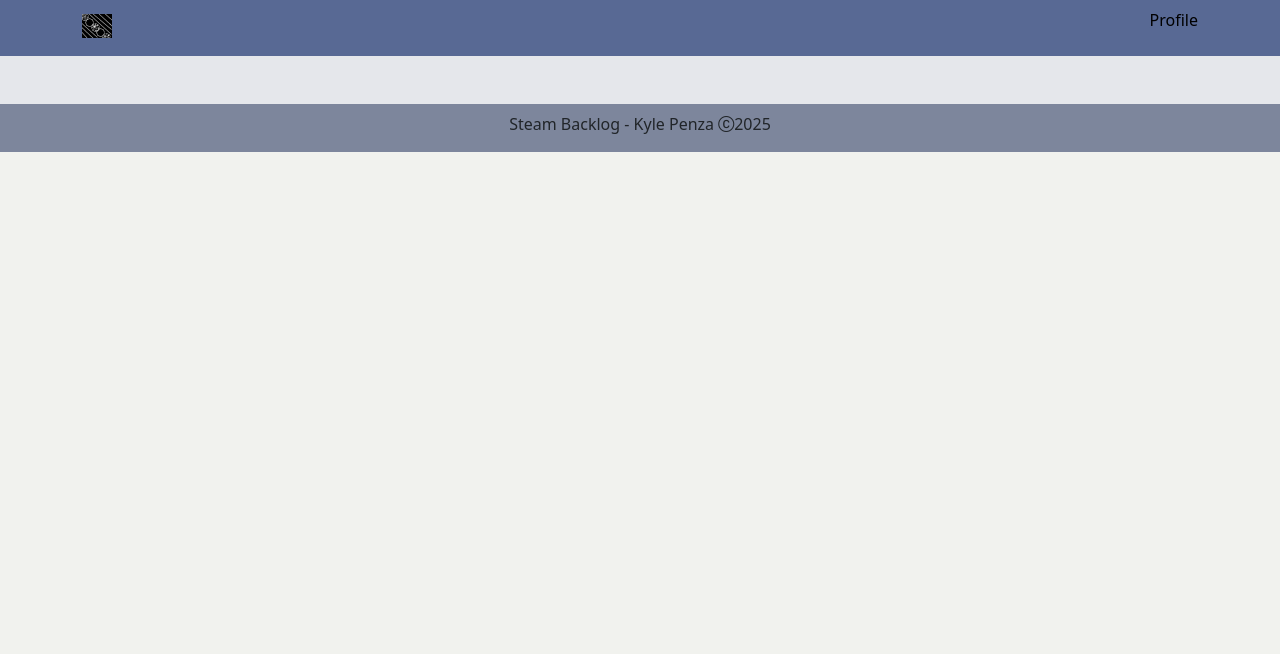
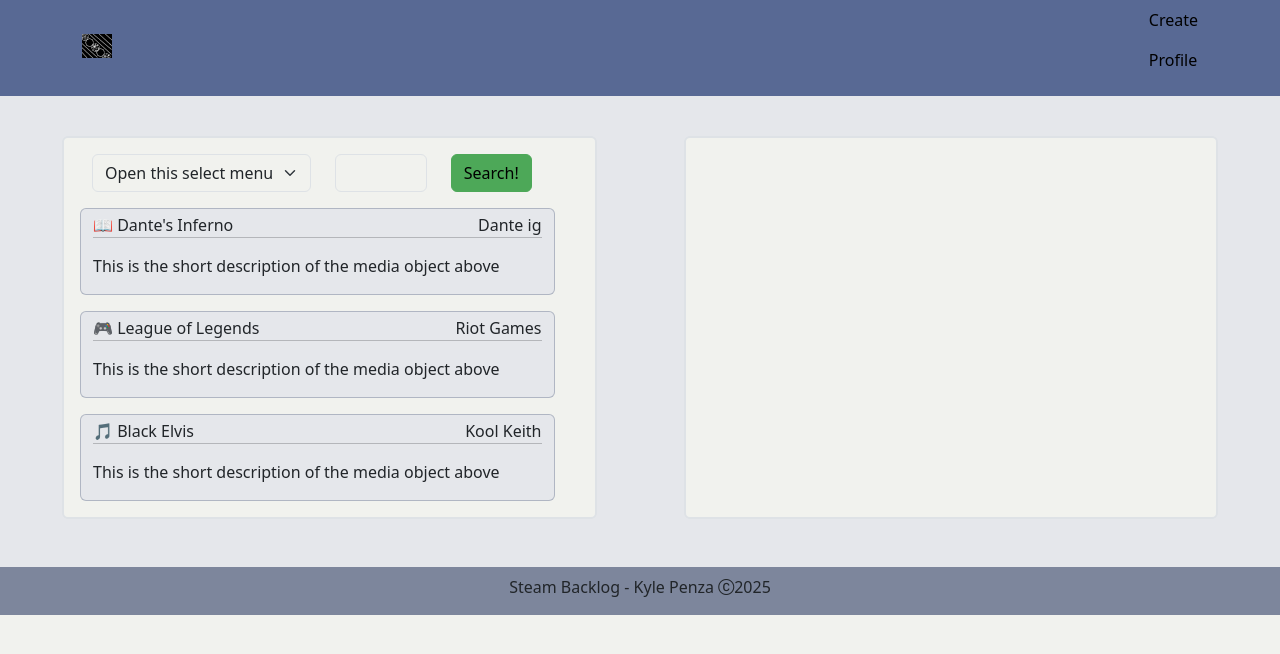
Before and after one commit to Penza-WCTC/vue-sfc-steam-backlog, a Vue app: page /create in a window 1280 px wide. Shown: the top 654 px of the page. Built offline with nearby package versions, Linux system fonts and the light colour scheme.

Commit message:
1.4.1 - Mockup of CreateView created

```diff
--- a/src/App.vue
+++ b/src/App.vue
@@ -135,7 +135,12 @@ export default {
                     <img src="./images/Logo v1.png" alt="Logo" width="30" height="24"
                         class="d-inline-block align-text-top">
                 </router-link>
-                <div class="justify-content-end"><router-link to="/profile">
+                <div class="justify-content-end">
+                    <router-link to="/create">
+                        <p class="text-black">Create</p>
+                    </router-link>
+
+                    <router-link to="/profile">
                         <p class="text-black">Profile</p>
                     </router-link></div>
             </div>
--- /dev/null
+++ b/src/components/views/CreateView.vue
@@ -0,0 +1,82 @@
+<script>
+export default {
+    name: "CreateView",
+
+    props: {
+        fullLibrary: { type: Array }
+    },
+
+    methods:{
+        testMethod(event){
+            document.getElementById("endpoint").appendChild(event.currentTarget);
+        }
+    },
+}
+</script>
+
+<template>
+    <div class="container">
+        <div class="row">
+            <div class="col-md px-3 pb-3 border border-2 row g-3 bg-light rounded">
+
+                <form action="" class="row mt-3">
+                    <div class="col-auto">
+                        <select class="form-select" aria-label="Search Selection">
+                            <option selected>Open this select menu</option>
+                            <option value="1">One</option>
+                            <option value="2">Two</option>
+                            <option value="3">Three</option>
+                        </select>
+                    </div>
+                    <div class="col">
+                        <input type="text" aria-label="Searchbar" class="form-control">
+                    </div>
+                    <div class="col">
+                        <button class="btn btn-success">Search!</button>
+                    </div>
+                </form>
+
+                <div class="row" id="startpoint">
+                    <div class="col-12 border border-secondary border-opacity-50 rounded mt-3 pt-1 bg-secondary-subtle pointer" v-on:click="testMethod($event)">
+                        <div class="d-flex justify-content-between">
+                            <p class="mb-0">📖 Dante's Inferno</p>
+                            <p class="mb-0">Dante ig</p>
+                        </div>
+                        <hr class="mt-0">
+                        <div>
+                            <p>This is the short description of the media object above</p>
+                        </div>
+                    </div>
+
+                    <div class="col-12 border border-secondary border-opacity-50 rounded mt-3 pt-1 bg-secondary-subtle pointer" v-on:click="testMethod($event)">
+                        <div class="d-flex justify-content-between">
+                            <p class="mb-0">🎮 League of Legends</p>
+                            <p class="mb-0">Riot Games</p>
+                        </div>
+                        <hr class="mt-0">
+                        <div>
+                            <p>This is the short description of the media object above</p>
+                        </div>
+                    </div>
+
+                    <div class="col-12 border border-secondary border-opacity-50 rounded mt-3 pt-1 bg-secondary-subtle pointer" v-on:click="testMethod($event)">
+                        <div class="d-flex justify-content-between">
+                            <p class="mb-0">🎵 Black Elvis</p>
+                            <p class="mb-0">Kool Keith</p>
+                        </div>
+                        <hr class="mt-0">
+                        <div>
+                            <p>This is the short description of the media object above</p>
+                        </div>
+                    </div>
+                </div>
+
+            </div>
+            <div class="col-md offset-md-1 px-3 pb-3 border border-2 row g-3 bg-light rounded">
+                <div class="row" id="endpoint">
+
+                </div>
+            </div>
+        </div>
+    </div>
+</template>
--- a/src/router/index.js
+++ b/src/router/index.js
@@ -1,3 +1,4 @@
+import CreateView from '@/components/views/CreateView.vue'
 import MainSiteView from '@/components/views/MainSiteView.vue'
 import ProfileView from '@/components/views/ProfileView.vue'
 import { createRouter, createWebHistory } from 'vue-router'
@@ -7,6 +8,8 @@ const router = createRouter({
   routes: [
     {name:"MainSite", path:"/",component:MainSiteView},
     {name:"Profile", path:"/profile",component:ProfileView},
+        {name:"Create", path:"/create",component:CreateView},
+
   ],
 })
 
```
